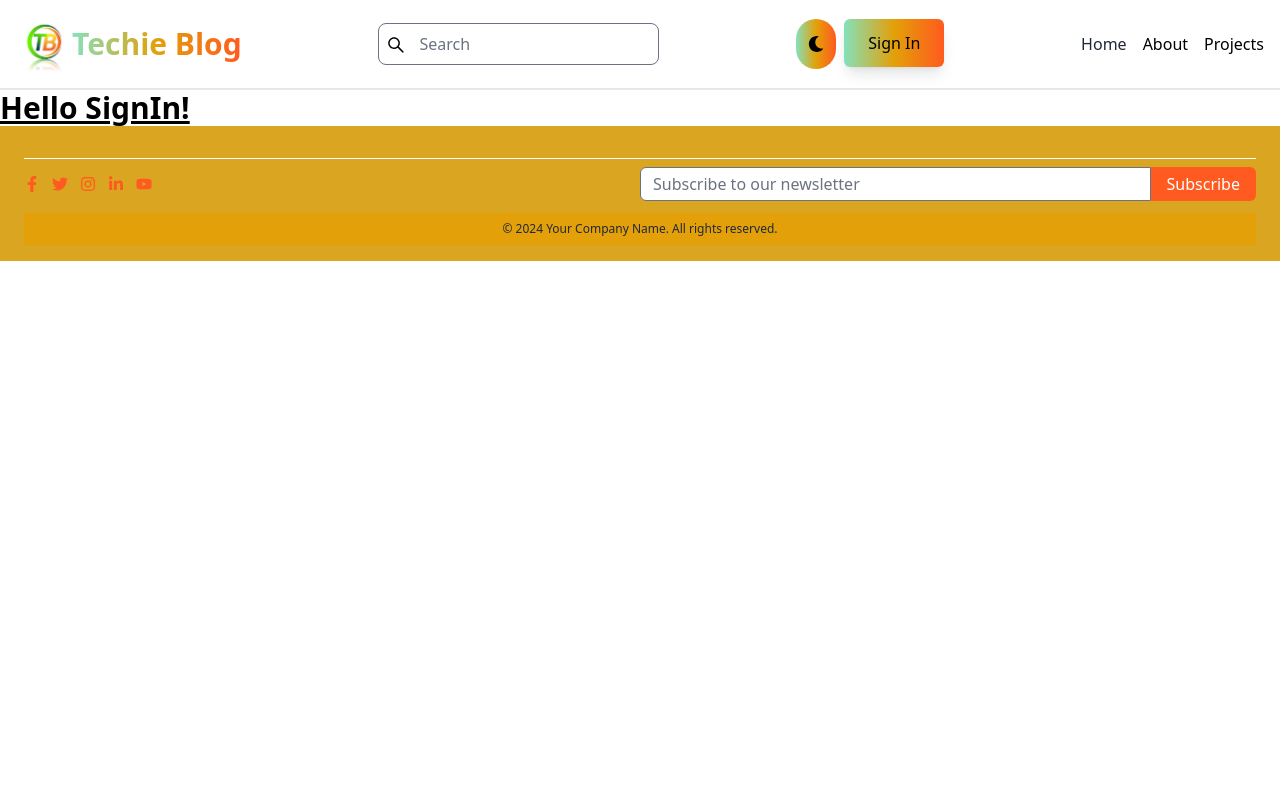
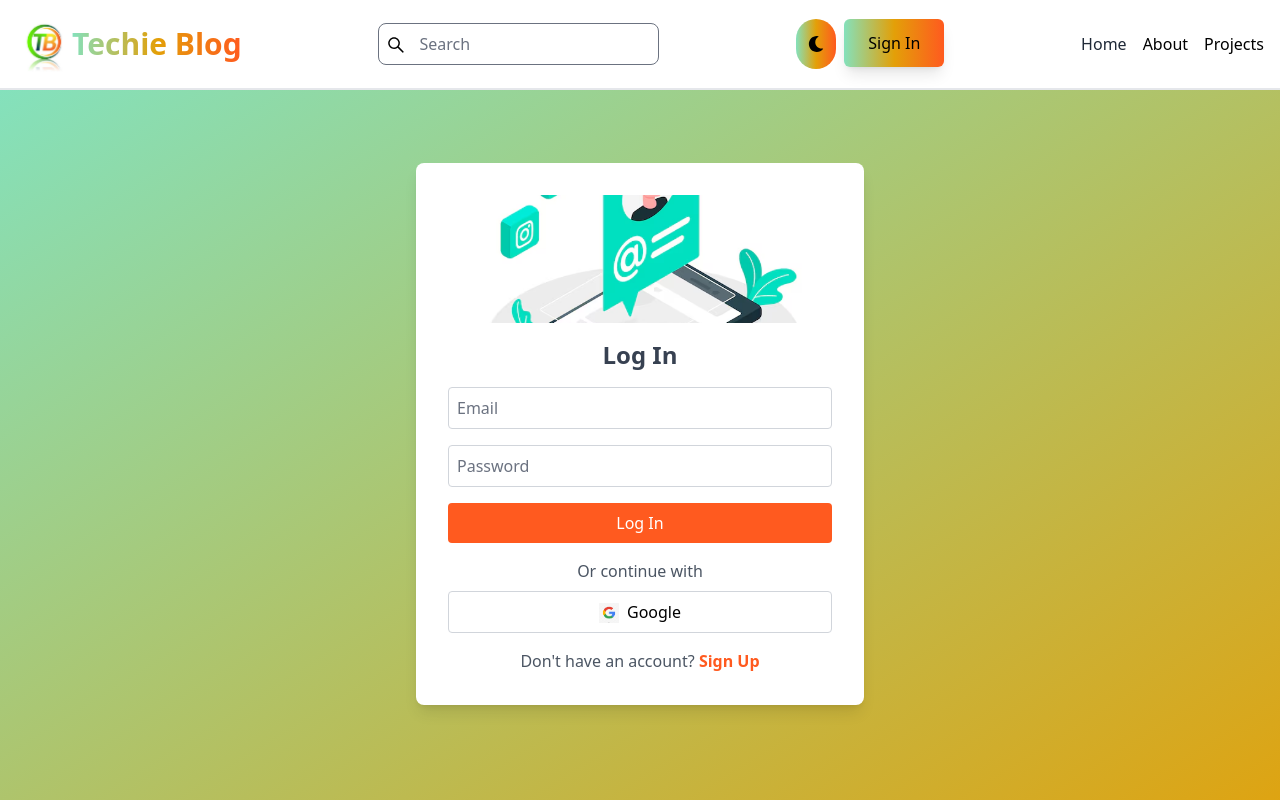
Before and after one commit to dev-ayesha-ashraf/Mern-Blog, a React (Vite) app in the folder client/: page /sign-in in a window 1280 px wide. Shown: the top 800 px of the page. Built offline with nearby package versions, Linux system fonts and the light colour scheme.

Commit message:
SignInComplete

```diff
--- a/client/src/Pages/SignIn.jsx
+++ b/client/src/Pages/SignIn.jsx
@@ -1,7 +1,130 @@
+import React, { useState } from 'react';
+import { motion } from 'framer-motion';
+import registerImage from "/src/register.avif"
+import googleIcon from "/src/googleIcon.webp"
+import { useNavigate } from 'react-router-dom';
+import { Alert, Spinner } from 'flowbite-react';
+
 export default function SignIn() {
-    return (
-      <h1 className="text-3xl font-bold underline">
-        Hello SignIn!
-      </h1>
-    )
+  const [formData, setFormData] = useState({});
+  const [errorMessage, setErrorMessage] = useState(null);
+  const [loading, setLoading] = useState(false);
+  const navigate = useNavigate();
+  const handleChange = (e) => {
+    setFormData({ ...formData, [e.target.id]: e.target.value.trim() })
   }
+
+  const handleSubmit = async (e) => {
+    e.preventDefault();
+    if (!formData.email || !formData.password) {
+      return setErrorMessage('Please Fill Out All The Fields.');
+    }
+    try {
+      setLoading(true);
+      setErrorMessage(null);
+      const res = await fetch('/api/auth/signin', {
+        method: "POST",
+        headers: { 'Content-Type': 'application/json' },
+        body: JSON.stringify(formData),
+      });
+
+      const responseData = await res.json();
+      if (!res.ok) {
+        setErrorMessage(responseData.message || 'An unknown error occurred.');
+        setLoading(false);
+        return;
+      }
+
+      // If login is successful, redirect
+      navigate('/');
+      console.log('Login successful');
+    } catch (error) {
+      setErrorMessage(error.message);
+    } finally {
+      setLoading(false); // Ensure loader stops in all cases
+    }
+  };
+
+
+
+
+
+  return (
+    <div className="relative grid items-center justify-center min-h-screen bg-gradient-to-br from-green-300 to-yellow-400 p-4">
+      <motion.div
+        className="bg-white rounded-lg shadow-lg p-8 max-w-md w-full"
+        initial={{ scale: 0.8 }}
+        animate={{ scale: 1 }}
+        transition={{ duration: 0.5 }}
+      >
+        <img
+          src={registerImage}
+          alt="Signup"
+          className="w-full h-32 object-cover rounded-lg mb-4"
+        />
+        <h2 className="text-center text-2xl font-semibold text-gray-700 mb-4">Log In</h2>
+        {errorMessage && (
+          <div className="flex items-center bg-orange-500 text-white text-sm font-bold px-4 py-3 rounded shadow-md my-4" role="alert">
+            <svg className="fill-current w-6 h-6 mr-2" xmlns="http://www.w3.org/2000/svg" viewBox="0 0 20 20">
+              <path d="M8.257 3.099c.765-1.36 2.681-1.36 3.446 0l7.451 13.251c.717 1.277-.181 2.799-1.723 2.799H2.529c-1.543 0-2.44-1.522-1.723-2.799l7.451-13.251zM11 14a1 1 0 1 1-2 0 1 1 0 0 1 2 0zm-1-9a1 1 0 0 0-.993.883L9 6v4a1 1 0 0 0 1.993.117L11 10V6a1 1 0 0 0-1-1z" />
+            </svg>
+            <p>{errorMessage}</p>
+          </div>
+        )}
+        <form onSubmit={handleSubmit} className="space-y-4">
+          <input
+            type="email"
+            id='email'
+            placeholder="Email"
+            onChange={handleChange}
+            // required
+            className="w-full p-2 border border-gray-300 rounded focus:outline-none focus:ring-2 focus:ring-green-300"
+          />
+          <input
+            type="password"
+            id='password'
+            placeholder="Password"
+
+            onChange={handleChange}
+            // required
+            className="w-full p-2 border border-gray-300 rounded focus:outline-none focus:ring-2 focus:ring-green-300"
+          />
+          <button
+            disabled={loading}
+            type="submit"
+            className="w-full py-2 bg-orange-500 text-white rounded hover:bg-orange-400 transition duration-300"
+          >
+            {
+              loading ? (
+                <>
+                  <Spinner size='sm' />
+                  <span className='pl-3'>Loading...</span>
+                </>
+
+              ) : 'Log In'
+            }
+          </button>
+        </form>
+
+        <div className="text-center mt-4">
+          <span className="text-gray-600">Or continue with</span>
+          <button className="mt-2 w-full py-2 bg-white border border-gray-300 rounded hover:bg-gray-100 transition duration-300">
+            <img src={googleIcon} alt="Google" className="inline-block h-5 w-5 mr-2" />
+            Google
+          </button>
+        </div>
+
+        <div className="text-center mt-4">
+          <p className="text-gray-600">
+            Don't have an account? <a href="/sign-up" className="text-orange-500 font-semibold">Sign Up</a>
+          </p>
+        </div>
+      </motion.div>
+      <div>
+
+
+      </div>
+    </div>
+
+  );
+}
```
